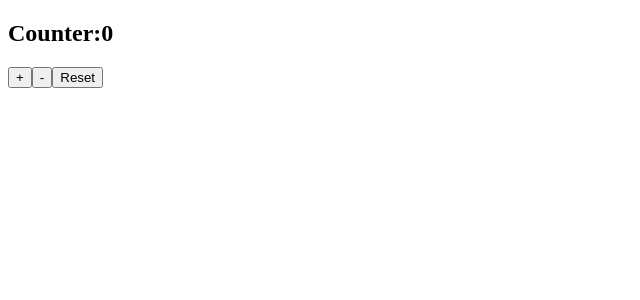
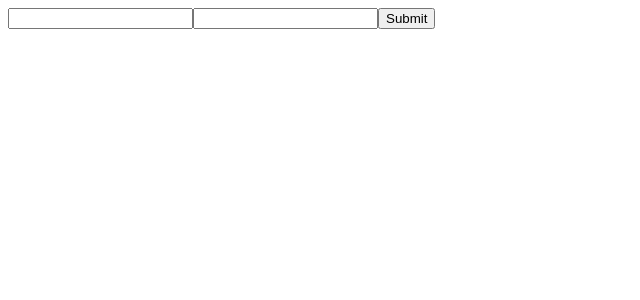
Before and after one commit to GiuseppeCrimi99/REACT, a React (Vite) app in the folder my-app/: page / in a window 1280 px wide. Shown: the top 300 px of the page, without its empty margins (0-640 px from the left). Built offline with nearby package versions, Linux system fonts and the light colour scheme.

Commit message:
second exercise of customHook2

```diff
--- a/my-app/src/App.jsx
+++ b/my-app/src/App.jsx
@@ -1,10 +1,10 @@
-import Counter from "./Counter";
+import Input from "./Input"
 
 
 export function App (){
     return(
         <div>
-        <Counter/>
+       <Input/>
 
         </div>
     )
--- a/my-app/src/Counter.jsx
+++ /dev/null
@@ -1,17 +0,0 @@
-import useCounter from "./UseCounter";
-
-const Counter=({initialValue=0})=>{
-    const{count, onIncrement,onDecrement,onReset}=useCounter(initialValue)
-
-    return(
-        <>
-            <h2>Counter:{count}</h2>
-            <button onClick={onIncrement}>+</button>
-            <button onClick={onDecrement}>-</button>
-            <button onClick={onReset}>Reset</button>
-        </>
-    )
-}
-
-
-export default Counter
--- /dev/null
+++ b/my-app/src/Input.jsx
@@ -0,0 +1,26 @@
+import React from "react";
+import useInput from "./useInput";
+
+const Input = () => {
+  const { onInputChange, onSubmitForm } = useInput();
+
+  return (
+    <form onSubmit={onSubmitForm}>
+      <input
+        type="text"
+        name="username"
+        value={onInputChange.username}
+        onChange={onInputChange}
+      />
+      <input
+        type="password"
+        name="password"
+        value={onInputChange.password}
+        onChange={onInputChange}
+      />
+      <button type="submit">Submit</button>
+    </form>
+  );
+};
+
+export default Input;
--- a/my-app/src/UseCounter.jsx
+++ /dev/null
@@ -1,24 +0,0 @@
-import { useState } from "react";
-
-const useCounter = ({ initialValue = 0 }) => {
-  const [count, setCount] = useState(initialValue);
-
-  const handleIncrement = () => {
-    setCount((c) => c + 1);
-  };
-  const handleDecrement = () => {
-    setCount((c) => c - 1);
-  };
-
-  const handleReset = () => {
-    setCount(initialValue);
-  };
-
-  return {
-    count: count,
-    onIncrement: handleIncrement,
-    onDecrement: handleDecrement,
-    onReset: handleReset,
-  };
-};
-export default useCounter;
--- /dev/null
+++ b/my-app/src/useInput.jsx
@@ -0,0 +1,30 @@
+import { useState } from "react";
+
+const useInput = () => {
+  const [inputValues, setInputValues] = useState({
+    username: "",
+    password: "",
+  });
+
+  const handleInputChange = (e) => {
+    const { name, checked, type, value } = e.target;
+    setInputValues({
+      ...inputValues,
+      [name]: type === "checkbox" ? checked : value,
+    });
+  };
+
+  const handleSubmitForm = (e) => {
+    e.preventDefault();
+    console.log(inputValues);
+
+  };
+
+  return {
+
+    onInputChange:handleInputChange,
+    onSubmitForm:handleSubmitForm,
+  };
+};
+
+export default useInput;
```
